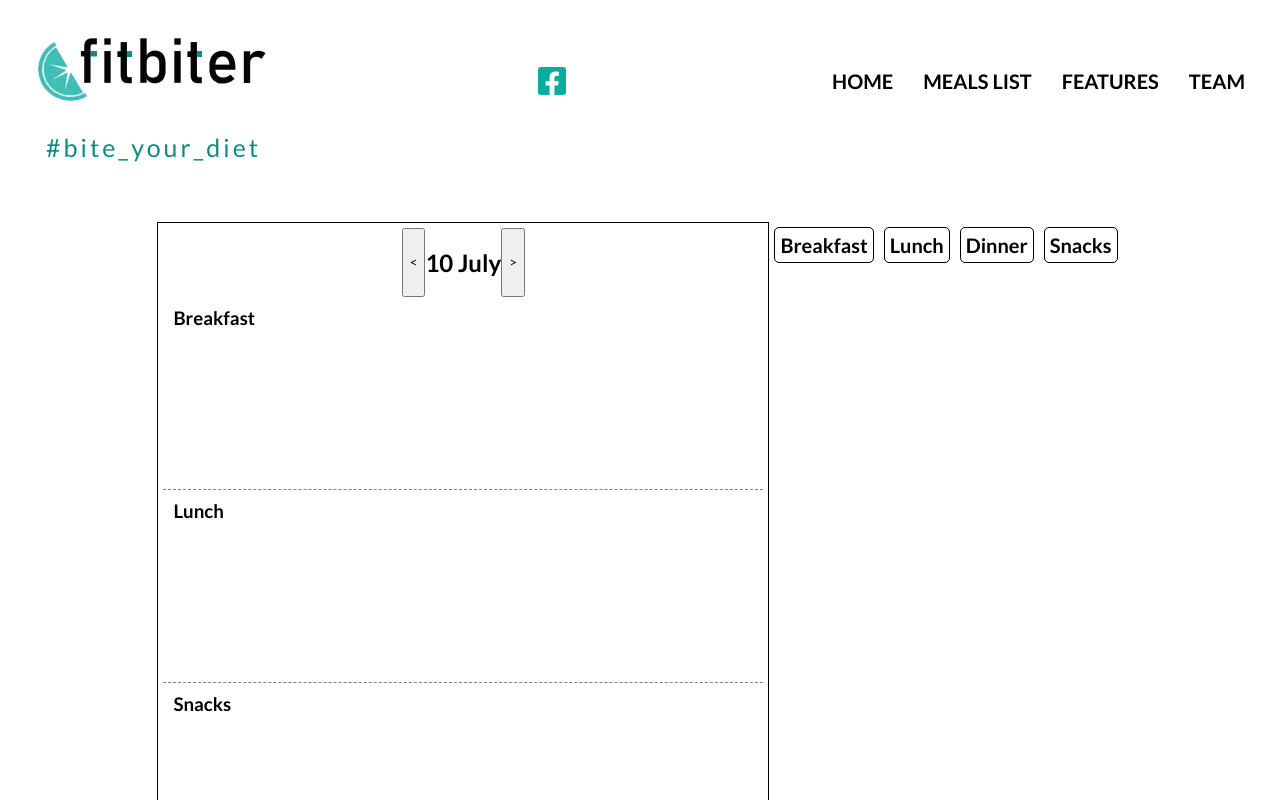
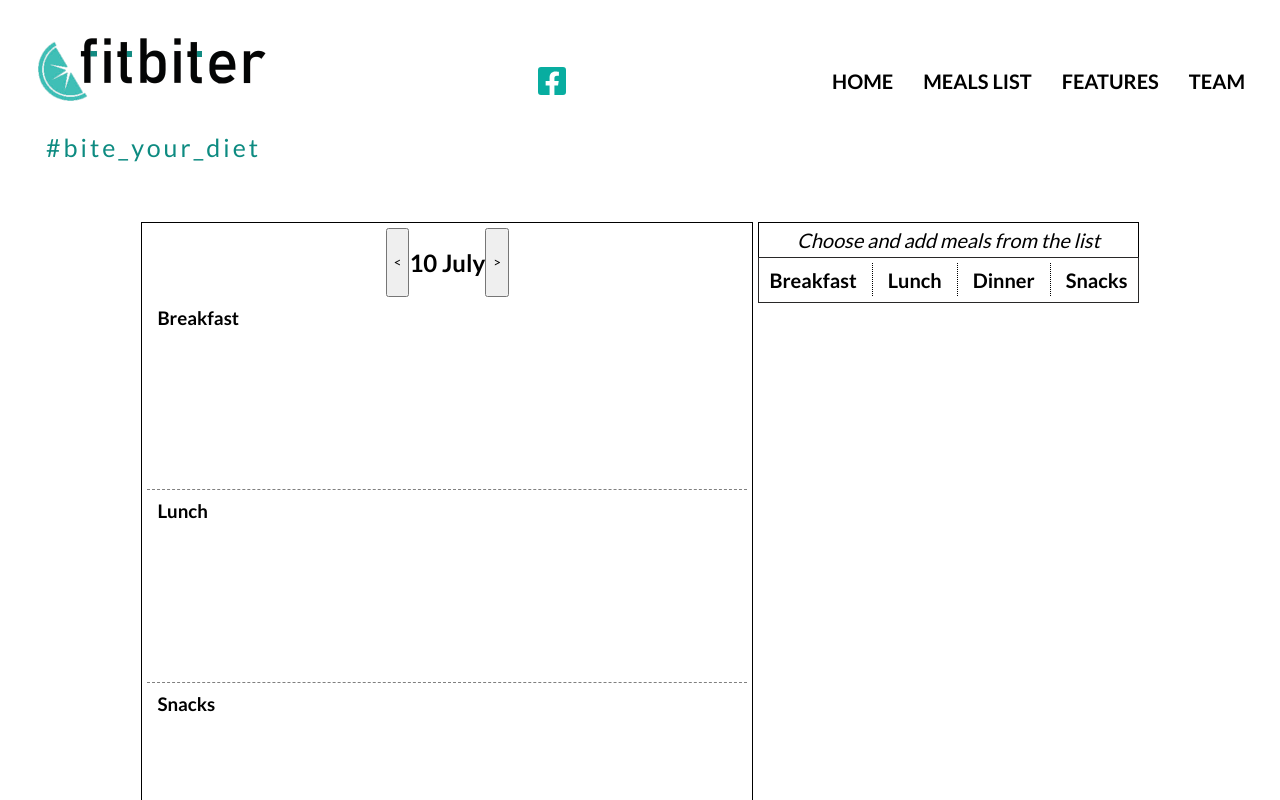
Before and after one commit to infoshareacademy/jfdd12-kawimoka-app, a React (Create React App) app: page / in a window 1280 px wide. Shown: the top 800 px of the page. Built offline with nearby package versions, Linux system fonts and the light colour scheme.

Commit message:
styles added to meals list

```diff
--- a/src/Components/PlanDietView/SingleDay/MealSpace.js
+++ b/src/Components/PlanDietView/SingleDay/MealSpace.js
@@ -12,7 +12,7 @@ export function MealSpace (props) {
     return <div className={s.mealSpaceContainer}>
         <h3 className={s.mealTypeTitle}>{mealTypeTitle}</h3>
         <div className={s.mealSpace}>
-            {mealId && <div style={{display: "flex", flexDirection: "row", justifyContent: "space-around"}}>
+            {mealId && <div style={{display: "flex", flexDirection: "row", justifyContent: "space-between", marginLeft: "10px", marginRight: "30px"}}>
                 <MealCardShort meal={addedMeal} />
                 <button style={{height: "50px"}} onClick={() => onDelete(addedMeal)}>DELETE MEAL</button>
                 </div>}
--- a/src/Components/meal/Meal.module.css
+++ b/src/Components/meal/Meal.module.css
@@ -3,28 +3,39 @@
     font-family: "Lato", sans-serif;
 }
 
+.mealsListHeader{
+font-size: 20px;
+text-align: center;
+margin-left: 5px;
+padding: 5px;
+border: 1px solid black;
+border-bottom: none;
+font-style: italic;
+max-width: 370px;
+}
+
 .mealCardShort {
-    border: 1px solid rgb(43, 41, 41);
-    border-radius: 5px;
-    box-shadow: 5px 10px 8px #888888;
-    margin: 10px;
-    margin-left: 20px;
+
+    margin: 0px;
+
     display: flex;
     flex-flow: row;
-    justify-content: space-between;
-    width: 350px;
+
+    width: 380px;
     height: 115px;
 }
 
 .mealCardShortInfo {
-    color: rgb(56, 56, 56);
+    color: black;
     margin: 5px;
+    margin-left: 30px;
     display: flex;
     flex-flow: column;
     justify-content: space-between;
 }
 
 .mealCardShortInfo h1 {
+    text-align: left;
     font-size: 15px;
     text-transform: uppercase;
     text-decoration: underline;
@@ -37,11 +48,11 @@
 
 .mealPhoto{
     justify-content: center;
-    border-radius: 0px 5px 5px 0px;
+
     margin: 0px;
     padding: 0px;
     width: 130px;
-    height: 115px;
+    max-height: 115px;
 }
 
 
@@ -92,6 +103,7 @@
     width: 200px;
     margin: 0px;
     padding: 0px;
+    max-height: 200px;
 
 }
 .mealCardMain{
@@ -182,9 +194,19 @@
     flex-flow: row;
 
 }
+
+.mealsShortCardOne {
+    border: 1px solid rgb(43, 41, 41);
+    margin: 5px;
+
+}
+
 .mealsTypes{
     display: flex;
     flex-flow: row;
+    border: 1px solid rgb(41, 40, 40);
+    margin-left: 5px;
+    max-width: 380px;
 }
 
 .mealsTypes h1 {
@@ -193,8 +215,16 @@
     font-size: 20px;
     margin: 5px;
     padding: 5px;
-    border: 1px black solid;
-    border-radius: 5px;
+
+}
+.mealsTypes p {
+
+   height: 30px;
+   margin: 5px;
+   padding-bottom: 3px;
+   border-left: 1px dotted black;
+
+
 }
 
 .addMealButton {
--- a/src/Components/meal/MealCardShort.js
+++ b/src/Components/meal/MealCardShort.js
@@ -12,13 +12,16 @@ const { name, time, type, image, kcal} = meal;
 
   return (
     <div className={styles.mealCardShort} >
+
+      <MealPhoto  image={image} alt={"tu jest tekst"} />
+
       <div  className={styles.mealCardShortInfo}>
         <h1> {name} </h1>
         <h2>Calories: {kcal} kcal</h2>
         <h2>Prep Time: {time} min </h2>
 
       </div>
-      <MealPhoto  image={image} alt={"tu jest tekst"} />
+
 
 
     </div>
--- a/src/Components/meal/MealsList.js
+++ b/src/Components/meal/MealsList.js
@@ -32,21 +32,25 @@ clearMeal =() => {
     console.log(meals)
     return (
     <div className={styles.mealsList}>
+      <div className={styles.mealsListHeader}> Choose and add meals from the list </div>
 
       <div className={styles.mealsTypes}>
 
         <div><h1 onClick={() => {this.setMealFilter('breakfast'); this.clearMeal()}}> Breakfast</h1></div>
+        <div><p> </p> </div>
         <div><h1 onClick={() => {this.setMealFilter('lunch'); this.clearMeal()}}> Lunch</h1></div>
+        <div><p> </p> </div>
         <div><h1 onClick={() => {this.setMealFilter('dinner'); this.clearMeal()}}> Dinner</h1></div>
+        <div><p> </p> </div>
         <div><h1 onClick={() => {this.setMealFilter('snack'); this.clearMeal()}}> Snacks</h1></div>
 
       </div>
 
 
       <div className={styles.mealsShortCardsList}>
-        <div>
+        <div >
           {meals.filter(meal => meal.type === this.state.mealFilter).map(filteredMeal => (
-          <div onClick={()=> {
+          <div className={styles.mealsShortCardOne} onClick={()=> {
             this.setState({selectedMeal: filteredMeal})
           }}> <MealCardShort key={filteredMeal.id} meal={filteredMeal} onAdd={this.props.onAdd} /> </div>
           ))}
```
